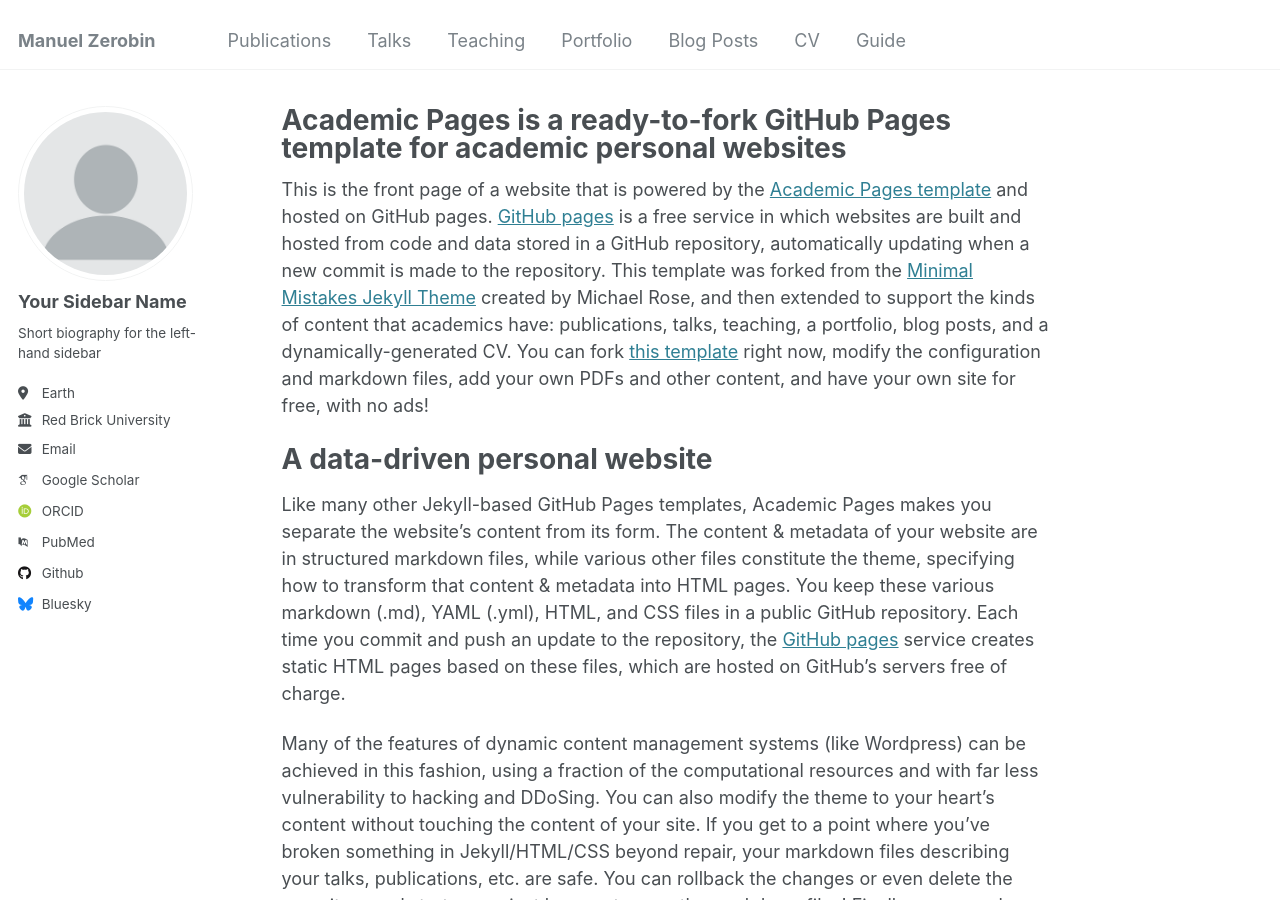
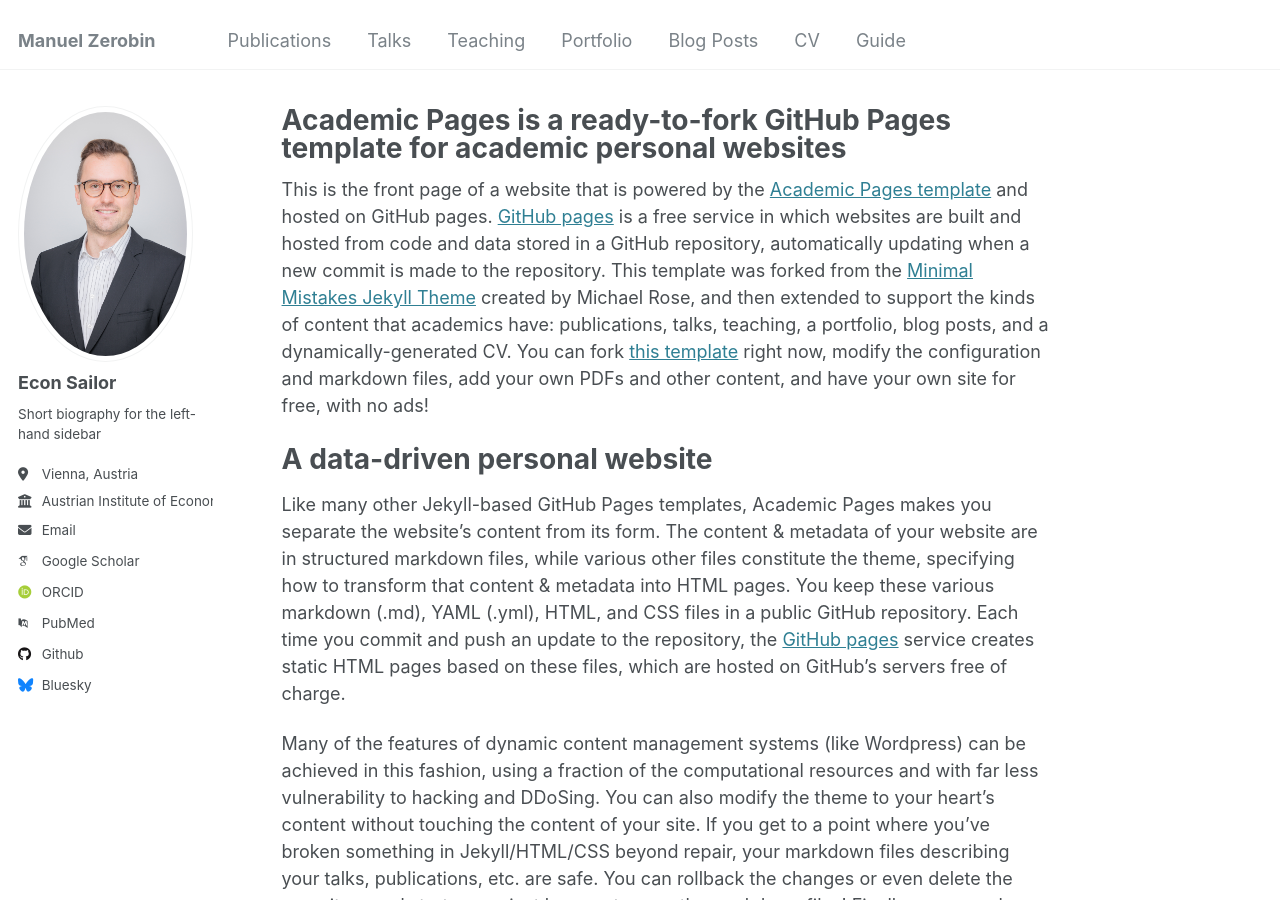
Before and after one commit to m0byn/academic, a Jekyll site: the page built from _pages/about.md, in a window 1280 px wide and 900 px high. Built offline with Jekyll 4.4.1, drawn with Linux system fonts in a browser that asks for light colours; some web fonts are replaced.

Commit message:
Update _config.yml

```diff
--- a/_config.yml
+++ b/_config.yml
@@ -11,7 +11,7 @@ locale                   : "en-US"
 title                    : "Manuel Zerobin"
 title_separator          : "-"
 name                     : &name "Manuel Zerobin"
-description              : &description "Economist @ WIFO | Applied Microeconomics | Long-Term-Care - Health - Crime - Labor | Professional Skipper Worldwide"
+description              : &description "personal description"
 url                      : https://academicpages.github.io # the base hostname & protocol for your site e.g. "https://[your GitHub username].github.io"
 baseurl                  : "" # the subpath of your site, e.g. "/blog"
 repository               : "academicpages/academicpages.github.io"
@@ -21,12 +21,12 @@ repository               : "academicpages/academicpages.github.io"
 #               Additional customization can be done by editing /_includes/author-profile.html
 author:
   # Biographic information
-  avatar           : "profile.png"
-  name             : "Your Sidebar Name"
+  avatar           : "Business.jpg"
+  name             : "Econ Sailor"
   pronouns         : # example: "she/her"
   bio              : "Short biography for the left-hand sidebar"
-  location         : "Earth"
-  employer         : "Red Brick University"
+  location         : "Vienna, Austria"
+  employer         : "Austrian Institute of Economic Research (WIFO)"
   uri              : # URL
   email            : "none@example.org"
 
```
